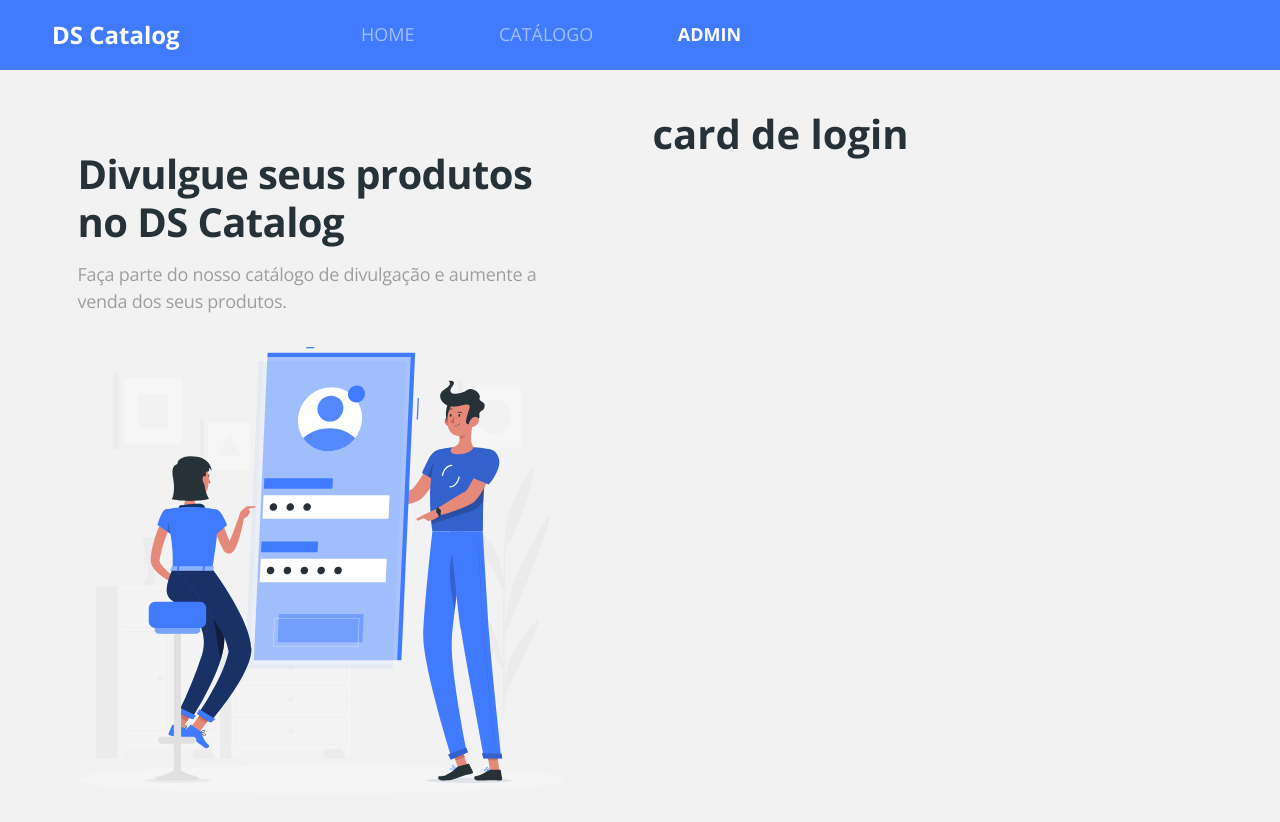
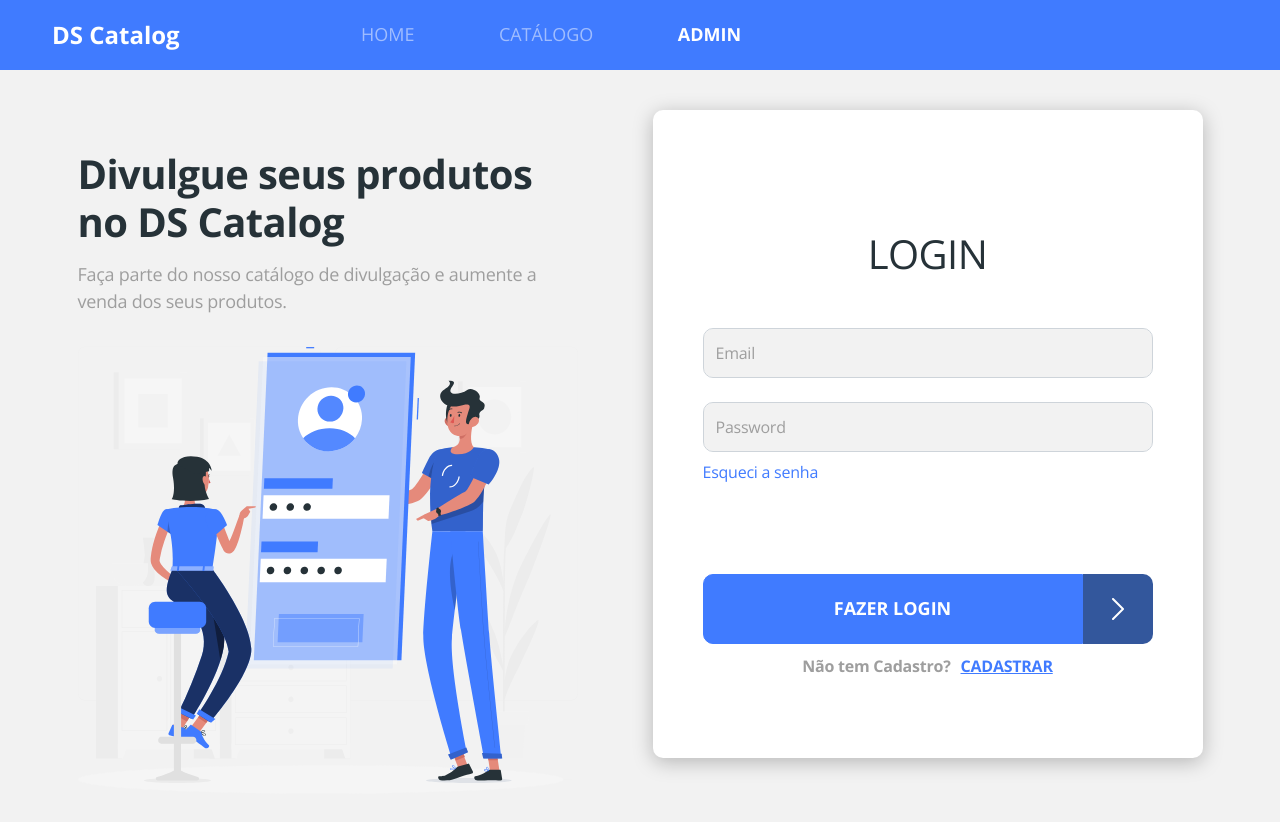
Before and after one commit to zedaoxd/dscatalog, a React (Create React App) app in the folder frontend/: page /admin/auth/login in a window 1280 px wide. Shown: the top 822 px of the page. Built offline with nearby package versions, Linux system fonts and the light colour scheme; no server answers.

Commit message:
login card style

```diff
--- a/frontend/src/App.css
+++ b/frontend/src/App.css
@@ -19,3 +19,15 @@
     box-shadow: 0px 4px 20px rgba(0, 0, 0, 0.25);
     border-radius: 10px;
 }
+
+.base-input {
+    border-radius: 10px;
+    font-size: 1em;
+    letter-spacing: -0.015em;
+    color: #263238;
+    height: 50px;
+}
+
+.base-input::placeholder {
+    color: #9e9e9e;
+}
--- a/frontend/src/components/ButtonIcon/styles.css
+++ b/frontend/src/components/ButtonIcon/styles.css
@@ -3,6 +3,7 @@
 }
 
 .btn-container button {
+    width: calc(100% - 50px);
     border-radius: 10px 0 0 10px;
 }
 
@@ -29,6 +30,11 @@
         width: 70px;
     }
 
+    .btn-container button {
+        width: calc(100% - 70px);
+        border-radius: 10px 0 0 10px;
+    }
+
     .btn h6 {
         font-size: 18px;
     }
--- /dev/null
+++ b/frontend/src/pages/Admin/Auth/Login/index.tsx
@@ -0,0 +1,33 @@
+import ButtonIcon from 'components/ButtonIcon';
+import { Link } from 'react-router-dom';
+import './styles.css';
+
+const Login = () => {
+    return (
+        <div className="base-card login-card">
+            <h1>LOGIN</h1>
+            <form>
+                <div className="mb-4">
+                    <input type="text" className="form-control base-input" placeholder="Email" name="username"/>
+                </div>
+                <div className="mb-2">
+                    <input type="password" className="form-control base-input" placeholder="Password" name="password" />
+                </div>
+                <Link to="/admin/auth/recover" className="login-link-recover">
+                    Esqueci a senha
+                </Link>
+                <div className="login-submit">
+                    <ButtonIcon text="Fazer login" />
+                </div>
+                <div className="signup-container">
+                    <span className="not-registered">Não tem Cadastro?</span>
+                    <Link to="/admin/auth/register" className="login-link-register">
+                        CADASTRAR
+                    </Link>
+                </div>
+            </form>
+        </div>
+    );
+};
+
+export default Login;
--- /dev/null
+++ b/frontend/src/pages/Admin/Auth/Login/styles.css
@@ -0,0 +1,56 @@
+.login-card {
+    padding: 20px;
+    font-size: 16px;
+}
+
+.login-card h1 {
+    font-weight: normal;
+    font-size: 2.5em;
+    text-align: center;
+    letter-spacing: -0.015em;
+    color: #263238;
+    text-transform: uppercase;
+    margin-top: 70px;
+    margin-bottom: 50px;
+}
+
+.login-link-recover {
+    font-size: 1em;
+    letter-spacing: -0.015em;
+    color: #407BFF;
+    display: block;
+    margin-bottom: 90px;
+}
+
+.login-submit {
+    margin-bottom: 10px;
+}
+
+.signup-container {
+    text-align: center;
+    margin-bottom: 30px;
+}
+
+.not-registered {
+    font-weight: bold;
+    font-size: 1em;
+    text-align: center;
+    letter-spacing: -0.015em;
+    color: #9e9e9e;
+}
+
+.login-link-register {
+    font-weight: bold;
+    font-size: 1em;
+    text-align: center;
+    letter-spacing: -0.015em;
+    text-decoration-line: underline;
+    color: #407BFF;
+    margin-left: 10px;
+}
+
+@media (min-width: 576px) {
+    .login-card {
+        padding: 50px;
+    }
+}
--- a/frontend/src/pages/Admin/Auth/index.tsx
+++ b/frontend/src/pages/Admin/Auth/index.tsx
@@ -1,5 +1,6 @@
 import { ReactComponent as AuthImage } from 'assets/images/auth-image.svg';
 import { Redirect, Route, Switch } from 'react-router-dom';
+import Login from './Login';
 
 import './styles.css';
 
@@ -15,7 +16,7 @@
                 <Switch>
                     <Redirect from="/admin/auth" to="/admin/auth/login" exact/>
                     <Route path="/admin/auth/login">
-                        <h1>card de login</h1>
+                        <Login />
                     </Route>
                     <Route path="/admin/auth/signup">
                         <h1>card de signup</h1>
```
